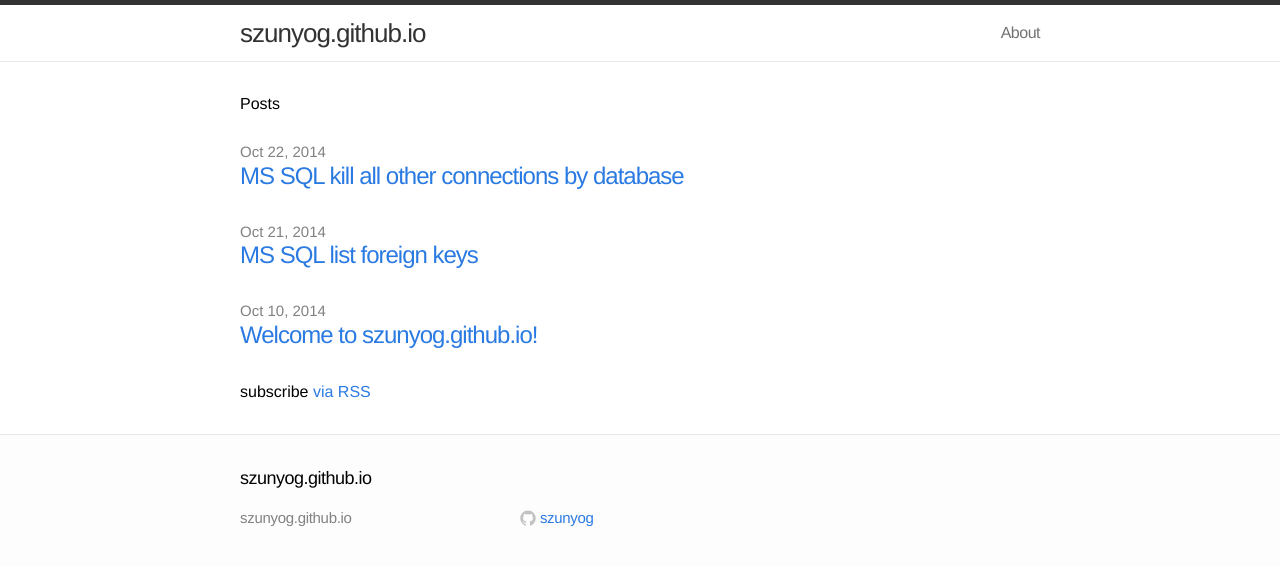
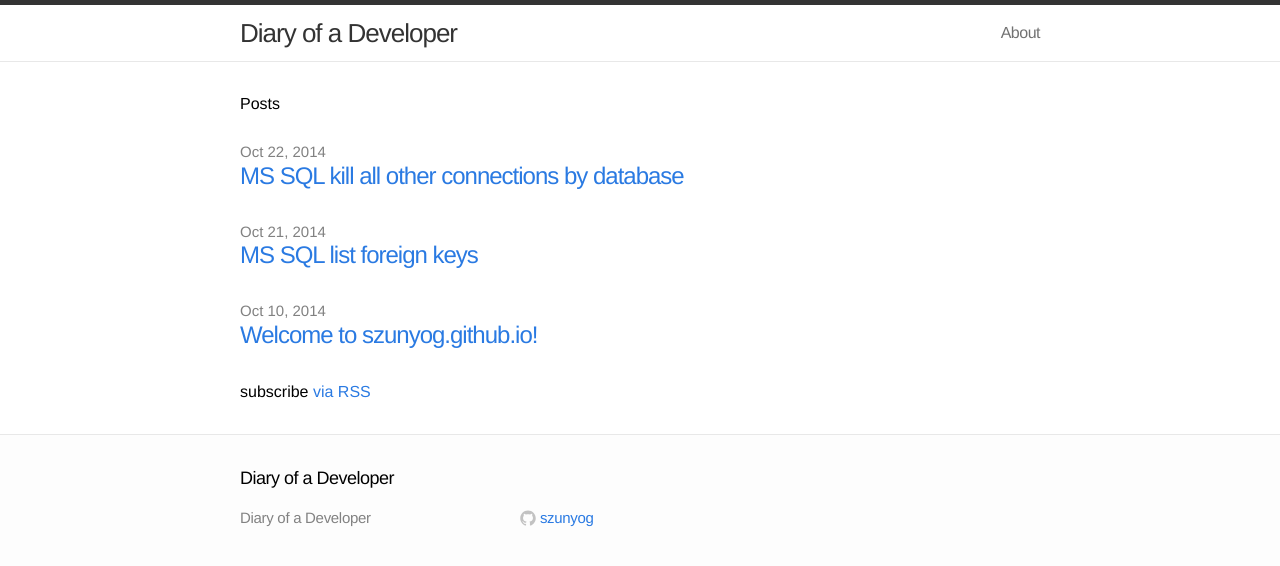
Before and after one commit to szunyog/szunyog.github.io, a Jekyll site: the page built from index.html, in a window 1280 px wide. Shown: the top 566 px of the page. Built offline with Jekyll 4.4.1, drawn with Linux system fonts in a browser that asks for light colours.

Commit message:
change title

```diff
--- a/_config.yml
+++ b/_config.yml
@@ -1,5 +1,5 @@
 # Site settings
-title: szunyog.github.io
+title: Diary of a Developer
 #email: szunyog@gmail.com
 description: ""
 baseurl: ""
```
